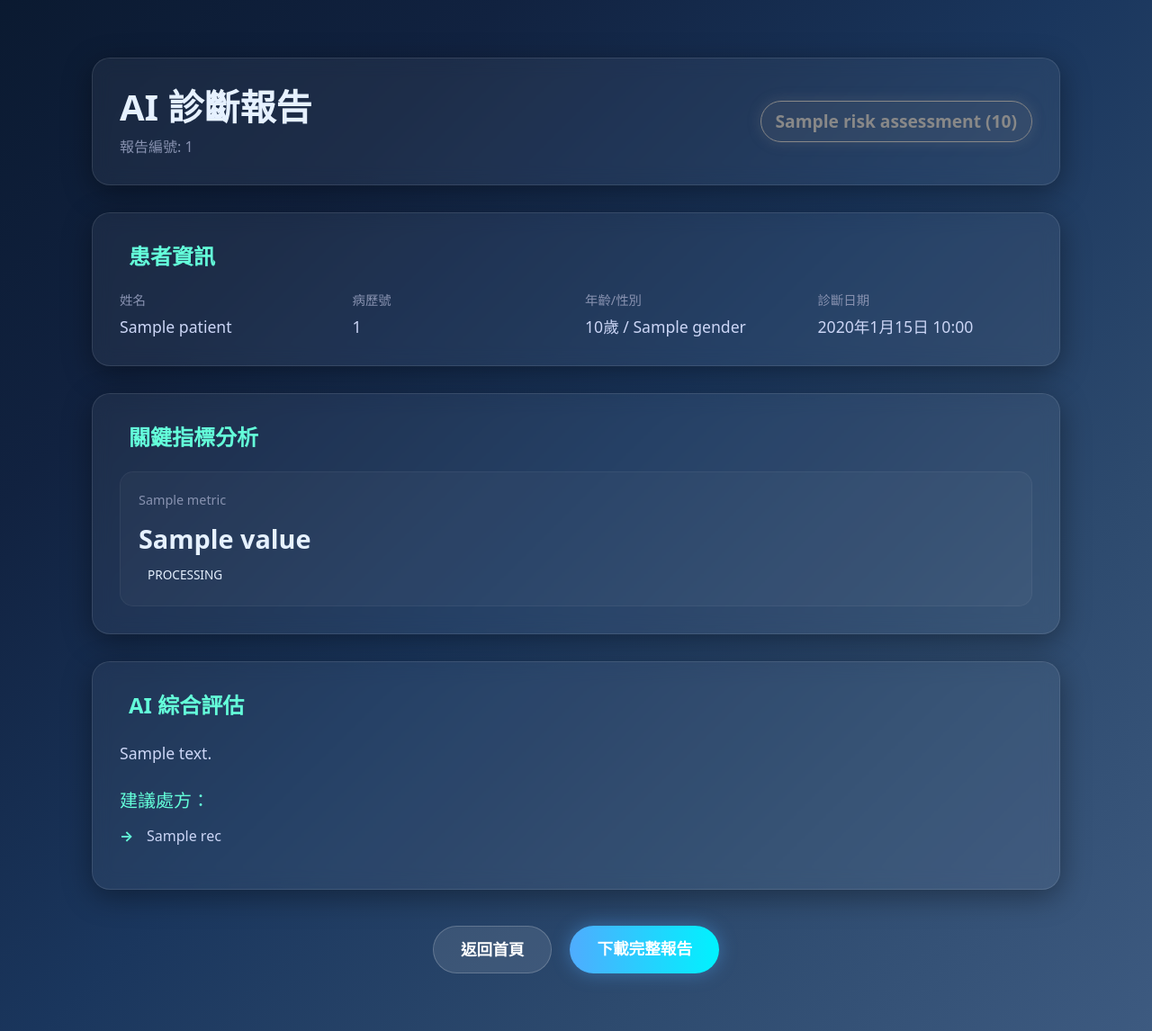
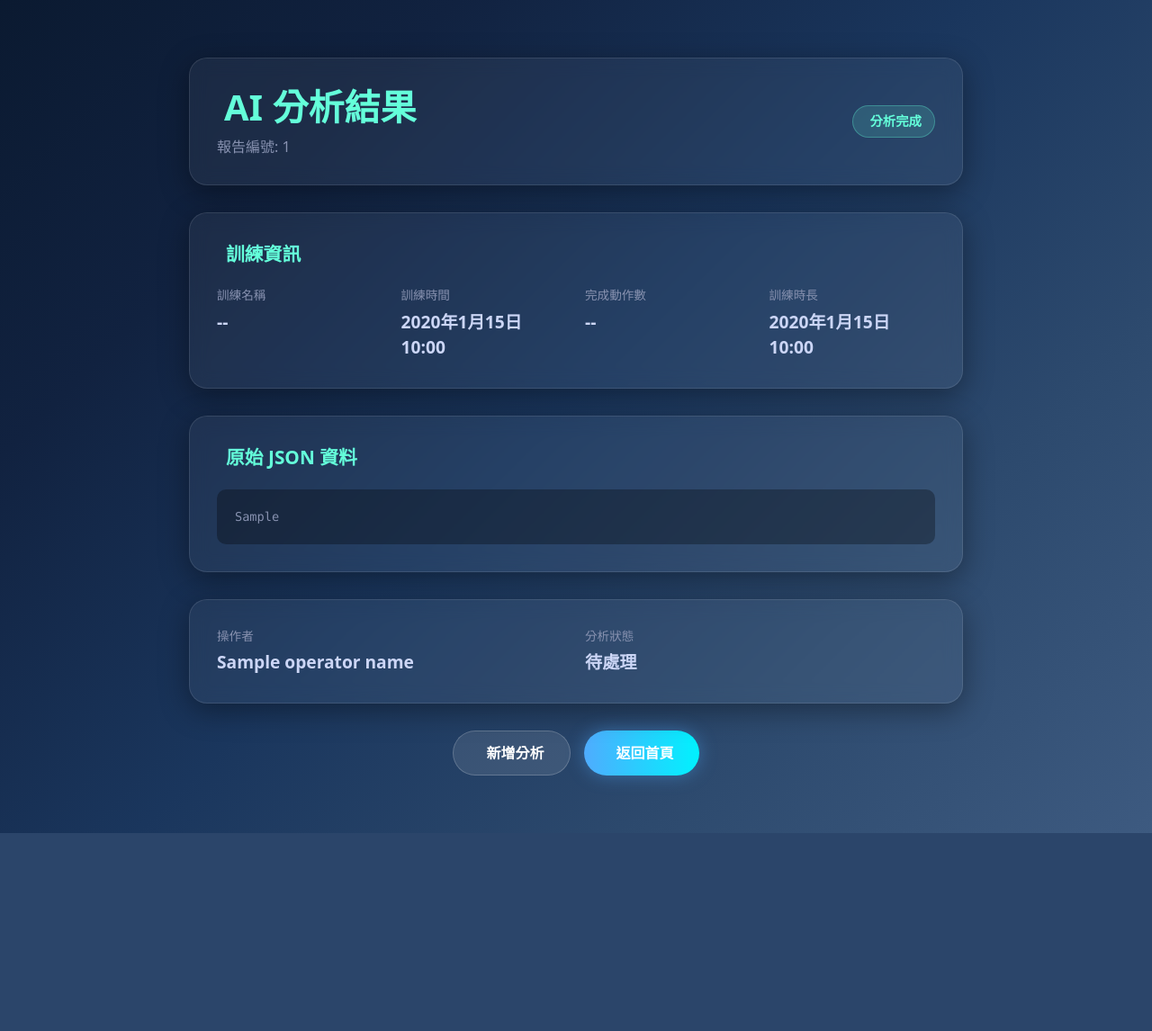
Before and after one commit to fishballbiz/ShoulderInsight, a Django app: template diagnosis/templates/diagnosis/result.html in a window 1280 px wide. Shown: the part 56-1202 px from the top of the page at 90% size. After the commit the page ends 982 px from the top, so only its background shows below. Run offline with Django 5.2, Linux system fonts and the light colour scheme; tables that the repository leaves empty hold one stand-in row (values such as "Sample post"); the template is opened without the code that fills it: values that come from a table or form of the project are taken from there, most other values are stand-ins (such as "Sample title", 1, 10 or a date in 2020).

Commit message:
feat: Add Gemini AI integration for image analysis
Enable automatic analysis of training result images
using Google GenAI SDK.

- Add ai_service.py with Gemini API integration
- Add prompts.py with extraction prompt template
- Update views to call AI service on upload
- Update result page to display extracted data
- Add google-genai dependency
- Add .gitignore for secret/ directory

```diff
--- a/diagnosis/templates/diagnosis/result.html
+++ b/diagnosis/templates/diagnosis/result.html
@@ -1,7 +1,6 @@
 {% extends 'diagnosis/base.html' %}
-{% load static %}
 
-{% block title %}AI 診斷結果 - 智慧肩部復健 AI 診斷平台{% endblock %}
+{% block title %}AI 分析結果 - 智慧肩部復健 AI 診斷平台{% endblock %}
 
 {% block extra_css %}
 <style>
@@ -13,7 +12,7 @@
 
     .result-container {
         padding: 40px 20px;
-        max-width: 1200px;
+        max-width: 900px;
         margin: 0 auto;
     }
 
@@ -30,7 +29,7 @@
 
     .section-title {
         color: #64ffda;
-        font-size: 1.5rem;
+        font-size: 1.3rem;
         font-weight: 600;
         margin-bottom: 20px;
         display: flex;
@@ -38,139 +37,120 @@
         gap: 10px;
     }
 
-    .patient-info-grid {
+    .info-grid {
         display: grid;
-        grid-template-columns: repeat(auto-fit, minmax(200px, 1fr));
+        grid-template-columns: repeat(auto-fit, minmax(180px, 1fr));
         gap: 20px;
     }
 
     .info-item label {
         display: block;
         color: #8892b0;
-        font-size: 0.9rem;
+        font-size: 0.85rem;
         margin-bottom: 5px;
     }
 
     .info-item span {
-        font-size: 1.1rem;
-        font-weight: 500;
+        font-size: 1.2rem;
+        font-weight: 600;
         color: #ccd6f6;
     }
 
-    .risk-badge {
-        display: inline-block;
-        padding: 8px 16px;
-        border-radius: 50px;
-        font-weight: 700;
-        font-size: 1.2rem;
-        background: rgba(255, 77, 77, 0.2);
-        color: #ff4d4d;
-        border: 1px solid rgba(255, 77, 77, 0.5);
-        box-shadow: 0 0 15px rgba(255, 77, 77, 0.3);
+    .error-card {
+        background: rgba(255, 77, 77, 0.1);
+        border: 1px solid rgba(255, 77, 77, 0.3);
     }
 
-    .metrics-grid {
-        display: grid;
-        grid-template-columns: repeat(auto-fit, minmax(250px, 1fr));
-        gap: 20px;
+    .error-message {
+        color: #ff6b6b;
+        font-size: 1.1rem;
     }
 
-    .metric-card {
-        background: rgba(255, 255, 255, 0.03);
-        border-radius: 15px;
-        padding: 20px;
-        border: 1px solid rgba(255, 255, 255, 0.05);
-        transition: transform 0.3s ease;
+    .success-badge {
+        display: inline-block;
+        padding: 6px 14px;
+        border-radius: 50px;
+        font-weight: 600;
+        font-size: 0.9rem;
+        background: rgba(100, 255, 218, 0.15);
+        color: #64ffda;
+        border: 1px solid rgba(100, 255, 218, 0.3);
     }
 
-    .metric-card:hover {
-        transform: translateY(-5px);
-        background: rgba(255, 255, 255, 0.06);
+    .failed-badge {
+        background: rgba(255, 77, 77, 0.15);
+        color: #ff6b6b;
+        border-color: rgba(255, 77, 77, 0.3);
     }
 
-    .metric-name {
-        color: #8892b0;
-        font-size: 0.9rem;
-        margin-bottom: 10px;
+    .grid-container {
+        display: grid;
+        grid-template-columns: repeat(9, 1fr);
+        gap: 3px;
+        max-width: 400px;
+        margin: 20px auto;
+        background: rgba(0, 0, 0, 0.2);
+        padding: 10px;
+        border-radius: 10px;
     }
 
-    .metric-value {
-        font-size: 1.8rem;
-        font-weight: 700;
-        color: #e6f1ff;
-        margin-bottom: 5px;
+    .grid-cell {
+        aspect-ratio: 1;
+        border-radius: 4px;
+        display: flex;
+        align-items: center;
+        justify-content: center;
+        font-size: 0.7rem;
+        font-weight: 600;
+        background: rgba(255, 255, 255, 0.05);
+        border: 1px solid rgba(255, 255, 255, 0.1);
     }
 
-    .metric-status {
-        font-size: 0.85rem;
-        padding: 4px 10px;
-        border-radius: 4px;
-        display: inline-block;
+    .grid-cell.GREEN { background: rgba(0, 255, 0, 0.4); }
+    .grid-cell.CYAN { background: rgba(0, 255, 255, 0.4); }
+    .grid-cell.size-0 { transform: scale(0.6); }
+    .grid-cell.size-1 { transform: scale(1); }
+
+    .raw-data-container {
+        background: rgba(0, 0, 0, 0.3);
+        border-radius: 10px;
+        padding: 20px;
+        overflow-x: auto;
+        max-height: 400px;
+        overflow-y: auto;
     }
 
-    .status-Critical {
-        color: #ff4d4d;
-        background: rgba(255, 77, 77, 0.1);
-    }
-
-    .status-Warning {
-        color: #ffd700;
-        background: rgba(255, 215, 0, 0.1);
-    }
-
-    .status-Good {
-        color: #64ffda;
-        background: rgba(100, 255, 218, 0.1);
-    }
-
-    .ai-summary-text {
-        line-height: 1.8;
-        color: #ccd6f6;
-        font-size: 1.1rem;
-        margin-bottom: 20px;
-    }
-
-    .recommendation-list {
-        list-style: none;
-        padding: 0;
-    }
-
-    .recommendation-list li {
-        position: relative;
-        padding-left: 30px;
-        margin-bottom: 15px;
-        color: #ccd6f6;
-        line-height: 1.6;
-    }
-
-    .recommendation-list li::before {
-        content: '→';
-        position: absolute;
-        left: 0;
-        color: #64ffda;
-        font-weight: bold;
+    .raw-data-container pre {
+        color: #8892b0;
+        font-size: 0.85rem;
+        margin: 0;
+        white-space: pre-wrap;
+        word-wrap: break-word;
     }
 
     .action-buttons {
         display: flex;
-        gap: 20px;
+        gap: 15px;
         justify-content: center;
-        margin-top: 40px;
+        margin-top: 30px;
+        flex-wrap: wrap;
     }
 
     .btn-primary-glow {
         background: linear-gradient(90deg, #4facfe, #00f2fe);
         border: none;
         color: white;
-        padding: 12px 30px;
+        padding: 12px 28px;
         border-radius: 50px;
         font-weight: 600;
-        font-size: 1.1rem;
+        font-size: 1rem;
         cursor: pointer;
         transition: all 0.3s ease;
         box-shadow: 0 0 20px rgba(79, 172, 254, 0.4);
         text-decoration: none;
-        display: inline-block;
+        display: inline-flex;
+        align-items: center;
+        gap: 8px;
     }
 
     .btn-primary-glow:hover {
@@ -183,14 +163,16 @@
         background: rgba(255, 255, 255, 0.1);
         border: 1px solid rgba(255, 255, 255, 0.2);
         color: white;
-        padding: 12px 30px;
+        padding: 12px 28px;
         border-radius: 50px;
         font-weight: 600;
-        font-size: 1.1rem;
+        font-size: 1rem;
         cursor: pointer;
         transition: all 0.3s ease;
         text-decoration: none;
-        display: inline-block;
+        display: inline-flex;
+        align-items: center;
+        gap: 8px;
     }
 
     .btn-secondary-glass:hover {
@@ -202,98 +184,159 @@
 
 {% block content %}
 <div class="result-container">
-    <!-- Header Section -->
+    <!-- Header -->
     <div class="glass-card">
         <div class="d-flex justify-content-between align-items-center flex-wrap gap-3">
             <div>
-                <h1 class="mb-2" style="font-weight: 700;">AI 診斷報告</h1>
-                <p class="mb-0" style="color: #8892b0;">報告編號: {{ examination_id }}</p>
+                <h1 class="mb-2" style="font-weight: 700; color: #64ffda;">
+                    <i class="bi bi-clipboard2-data me-2"></i>AI 分析結果
+                </h1>
+                <p class="mb-0" style="color: #8892b0;">
+                    報告編號: {{ examination_id|truncatechars:12 }}
+                </p>
             </div>
-            <div class="text-end">
-                <div class="risk-badge"
-                    style="color: {{ data.risk_assessment.color }}; border-color: {{ data.risk_assessment.color }}; background: {{ data.risk_assessment.color }}20; box-shadow: 0 0 15px {{ data.risk_assessment.color }}40;">
-                    {{ data.risk_assessment.label }} ({{ data.risk_assessment.score }})
-                </div>
+            <div>
+                {% if has_error %}
+                <span class="success-badge failed-badge">
+                    <i class="bi bi-x-circle me-1"></i>分析失敗
+                </span>
+                {% else %}
+                <span class="success-badge">
+                    <i class="bi bi-check-circle me-1"></i>分析完成
+                </span>
+                {% endif %}
             </div>
         </div>
     </div>
 
-    <!-- Patient Info -->
+    {% if has_error %}
+    <!-- Error Display -->
+    <div class="glass-card error-card">
+        <div class="section-title" style="color: #ff6b6b;">
+            <i class="bi bi-exclamation-triangle"></i> 分析錯誤
+        </div>
+        <p class="error-message">{{ raw_data.error }}</p>
+        <p style="color: #8892b0;">請確認上傳的圖片是否為有效的「訓練成果」畫面截圖。</p>
+    </div>
+
+    {% else %}
+    <!-- Session Info -->
     <div class="glass-card">
         <div class="section-title">
-            <i class="bi bi-person-badge"></i> 患者資訊
+            <i class="bi bi-info-circle"></i> 訓練資訊
         </div>
-        <div class="patient-info-grid">
+        <div class="info-grid">
             <div class="info-item">
-                <label>姓名</label>
-                <span>{{ data.patient.name }}</span>
+                <label>訓練名稱</label>
+                <span>{{ raw_data.title|default:"--" }}</span>
             </div>
             <div class="info-item">
-                <label>病歷號</label>
-                <span>{{ data.patient.id }}</span>
+                <label>訓練時間</label>
+                <span>{{ raw_data.date|default:"--" }}</span>
             </div>
             <div class="info-item">
-                <label>年齡/性別</label>
-                <span>{{ data.patient.age }}歲 / {{ data.patient.gender }}</span>
+                <label>完成動作數</label>
+                <span>{{ raw_data.action_counts|default:"--" }}</span>
             </div>
             <div class="info-item">
-                <label>診斷日期</label>
-                <span>{{ data.patient.date }}</span>
+                <label>訓練時長</label>
+                <span>{{ raw_data.elapse_time|default:"--" }}</span>
             </div>
         </div>
     </div>
 
-    <!-- Key Metrics -->
+    <!-- Grid Visualization -->
+    {% if raw_data.grid_color %}
     <div class="glass-card">
         <div class="section-title">
-            <i class="bi bi-graph-up"></i> 關鍵指標分析
+            <i class="bi bi-grid-3x3"></i> 9×9 網格分析
         </div>
-        <div class="metrics-grid">
-            {% for metric in data.metrics %}
-            <div class="metric-card">
-                <div class="metric-name">{{ metric.name }}</div>
-                <div class="metric-value">{{ metric.value }}</div>
-                <div class="metric-status status-{{ metric.status }}">
-                    {{ metric.status }}
-                    {% if metric.trend == 'up' %}
-                    <i class="bi bi-arrow-up-short"></i>
-                    {% elif metric.trend == 'down' %}
-                    <i class="bi bi-arrow-down-short"></i>
-                    {% else %}
-                    <i class="bi bi-dash"></i>
-                    {% endif %}
-                </div>
-            </div>
-            {% endfor %}
+        <div class="grid-container" id="gridDisplay">
+            <!-- Grid will be rendered by JavaScript -->
+        </div>
+        <p class="text-center mt-3" style="color: #8892b0; font-size: 0.9rem;">
+            <span style="color: #00ff00;">● GREEN</span> &nbsp;|&nbsp;
+            <span style="color: #00ffff;">● CYAN</span> &nbsp;|&nbsp;
+            大圓 = 主要區域, 小圓 = 次要區域
+        </p>
+    </div>
+    {% endif %}
+
+    {% endif %}
+
+    <!-- Raw Data (Debug) -->
+    <div class="glass-card">
+        <div class="section-title">
+            <i class="bi bi-code-slash"></i> 原始 JSON 資料
+        </div>
+        <div class="raw-data-container">
+            <pre id="rawDataPre">{{ raw_data|safe }}</pre>
         </div>
     </div>
 
-    <!-- AI Analysis -->
+    <!-- Operator Info -->
     <div class="glass-card">
-        <div class="section-title">
-            <i class="bi bi-robot"></i> AI 綜合評估
-        </div>
-        <div class="ai-summary-text">
-            {{ data.ai_analysis.summary }}
-        </div>
-        <div class="mt-4">
-            <h5 style="color: #64ffda; margin-bottom: 15px;">建議處方：</h5>
-            <ul class="recommendation-list">
-                {% for rec in data.ai_analysis.recommendations %}
-                <li>{{ rec }}</li>
-                {% endfor %}
-            </ul>
+        <div class="info-grid">
+            <div class="info-item">
+                <label>操作者</label>
+                <span>{{ operator_name }}</span>
+            </div>
+            <div class="info-item">
+                <label>分析狀態</label>
+                <span>{{ examination.get_status_display }}</span>
+            </div>
         </div>
     </div>
 
     <!-- Actions -->
     <div class="action-buttons">
         <a href="{% url 'diagnosis:upload' %}" class="btn-secondary-glass">
-            <i class="bi bi-arrow-left"></i> 返回首頁
+            <i class="bi bi-plus-circle"></i> 新增分析
         </a>
-        <a href="#" class="btn-primary-glow">
-            <i class="bi bi-file-earmark-pdf"></i> 下載完整報告
+        <a href="{% url 'diagnosis:upload' %}" class="btn-primary-glow">
+            <i class="bi bi-house"></i> 返回首頁
         </a>
     </div>
 </div>
 {% endblock %}
+
+{% block extra_js %}
+<script>
+document.addEventListener('DOMContentLoaded', function() {
+    // Format raw JSON
+    const rawDataPre = document.getElementById('rawDataPre');
+    try {
+        const rawText = rawDataPre.textContent;
+        // Convert Python dict string to JSON
+        const jsonText = rawText
+            .replace(/'/g, '"')
+            .replace(/None/g, 'null')
+            .replace(/True/g, 'true')
+            .replace(/False/g, 'false');
+        const data = JSON.parse(jsonText);
+        rawDataPre.textContent = JSON.stringify(data, null, 2);
+
+        // Render grid if available
+        const gridContainer = document.getElementById('gridDisplay');
+        if (gridContainer && data.grid_color && data.grid_size) {
+            gridContainer.innerHTML = '';
+            for (let i = 0; i < 81; i++) {
+                const cell = document.createElement('div');
+                cell.className = 'grid-cell';
+                const color = data.grid_color[i];
+                const size = data.grid_size[i];
+                if (color) {
+                    cell.classList.add(color);
+                    if (size !== null) {
+                        cell.classList.add('size-' + size);
+                    }
+                }
+                gridContainer.appendChild(cell);
+            }
+        }
+    } catch (e) {
+        console.log('Could not parse raw data as JSON:', e);
+    }
+});
+</script>
+{% endblock %}
```
Also changed, not shown: diagnosis/ai_service.py (added, +84 -0 lines), diagnosis/prompts.py (renamed from data/decode_image_input_prompt.md, +11 -1 lines), diagnosis/views.py (+88 -46 lines), 2 other files.
